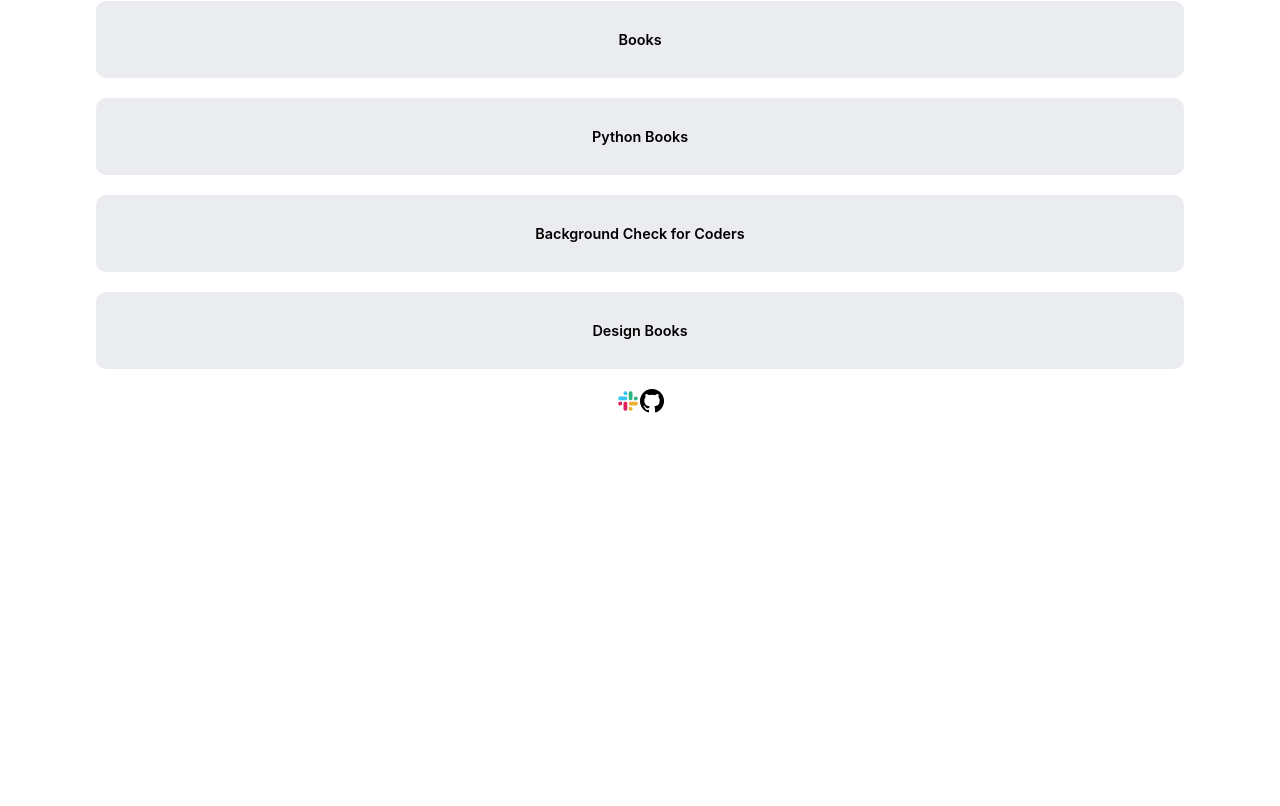
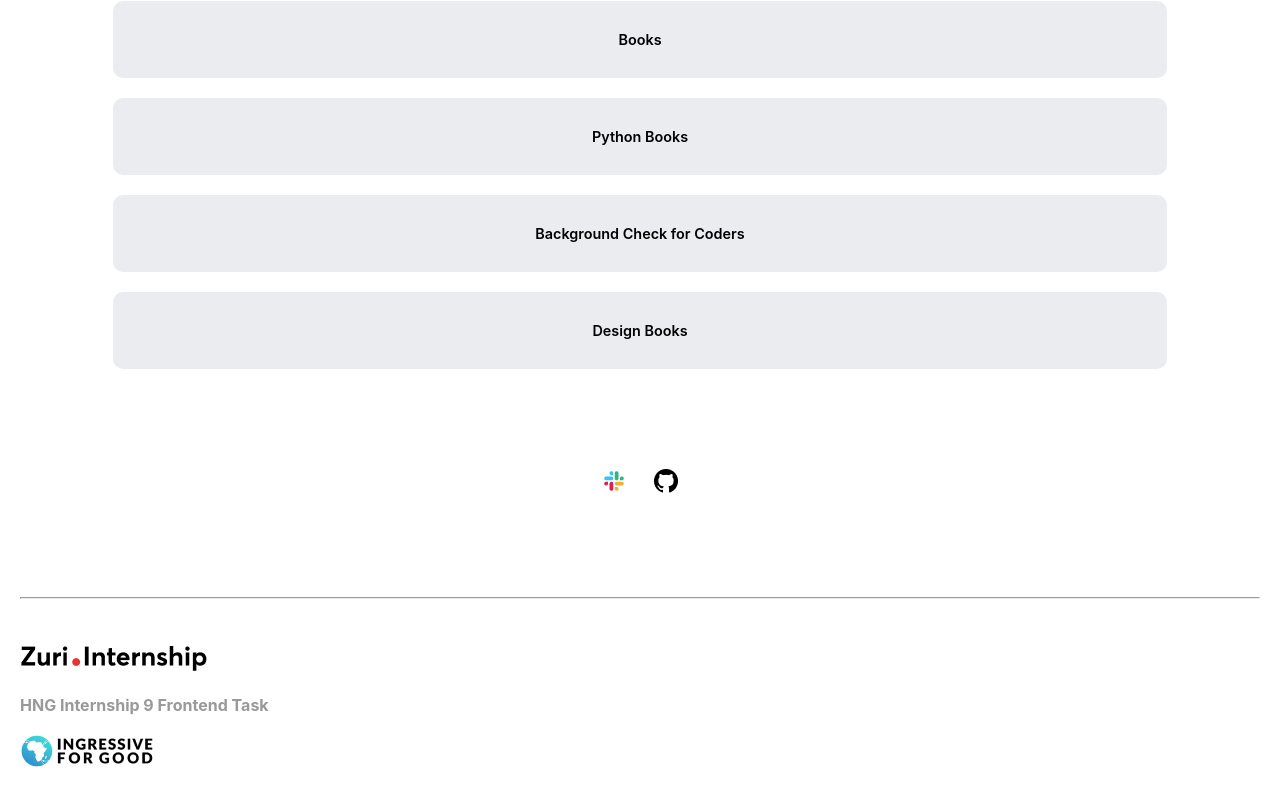
Before and after one commit to Timothy-Achonu/HNG-STAGE-ONE, a React (Create React App) app: page / in a window 1280 px wide. Shown: the part 450-1256 px from the top of the page. Before the commit the page ends 927 px from the top, so only its background shows below. Built offline with nearby package versions, Linux system fonts and the light colour scheme.

Commit message:
adding and styling the footer

```diff
--- a/src/App.css
+++ b/src/App.css
@@ -10,7 +10,8 @@
   /* justify-content: center; */
   flex-direction: column;
   align-items: center;
-  padding: 60px 0;
+  padding: 60px 20px;
+  padding-bottom: 0;
   width: 100%;
 }
 
@@ -102,5 +103,28 @@ a:hover .display-none {
 }
 
 .social-icons {
-  margin-top: 20px;
+  margin: 100px 0;
 }
+.social-icons img {
+  margin-left: 14px;
+}
+.social-icons img {
+  margin-right: 14px;
+}
+
+hr {
+  height: 2px;
+  width: 100%;
+}
+
+footer {
+  text-align: start;
+  width: 100%;
+  color: #999;
+  font-weight: 700;
+  padding: 20px 0;
+}
+footer img {
+  margin: 20px 0;
+
+}
--- a/src/App.js
+++ b/src/App.js
@@ -2,7 +2,8 @@ import "./App.css";
 import userImg from "./assets/tim.jpg";
 import slackImg from "./assets/slack.png";
 import githubImg from "./assets/github.png";
-// import zuriIntern from "./assets/Zuri_Logo.png";
+import zuriLogo from "./assets/Zuri_Logo.png";
+import internLogo from "./assets/I4G.png";
 
 function App() {
 
@@ -53,6 +54,14 @@ function App() {
         <img src={slackImg} alt="slack image" />
         <img src={githubImg} alt="github image" />
       </div>
+      <hr/>
+
+      <footer>
+        <img src={zuriLogo} alt="Zuri logo"/>
+        <div>HNG Internship 9 Frontend Task</div>
+        <img src={internLogo} alt="intern-logo"/>
+
+      </footer>
     </div>
   );
 }
```
